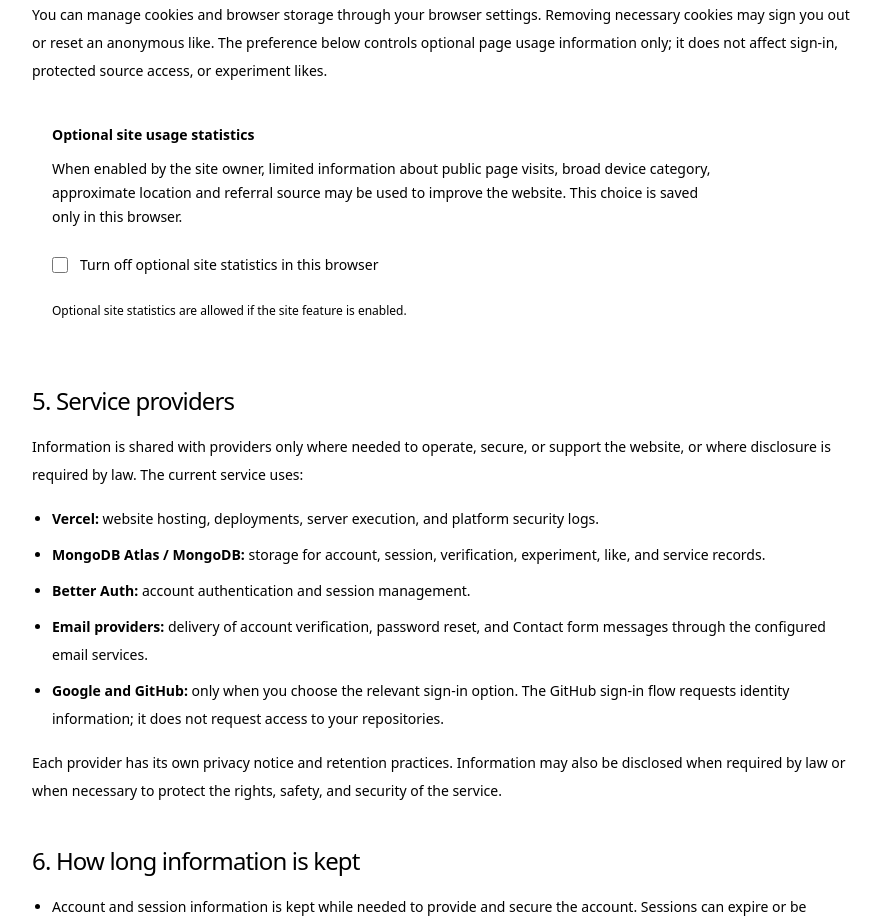
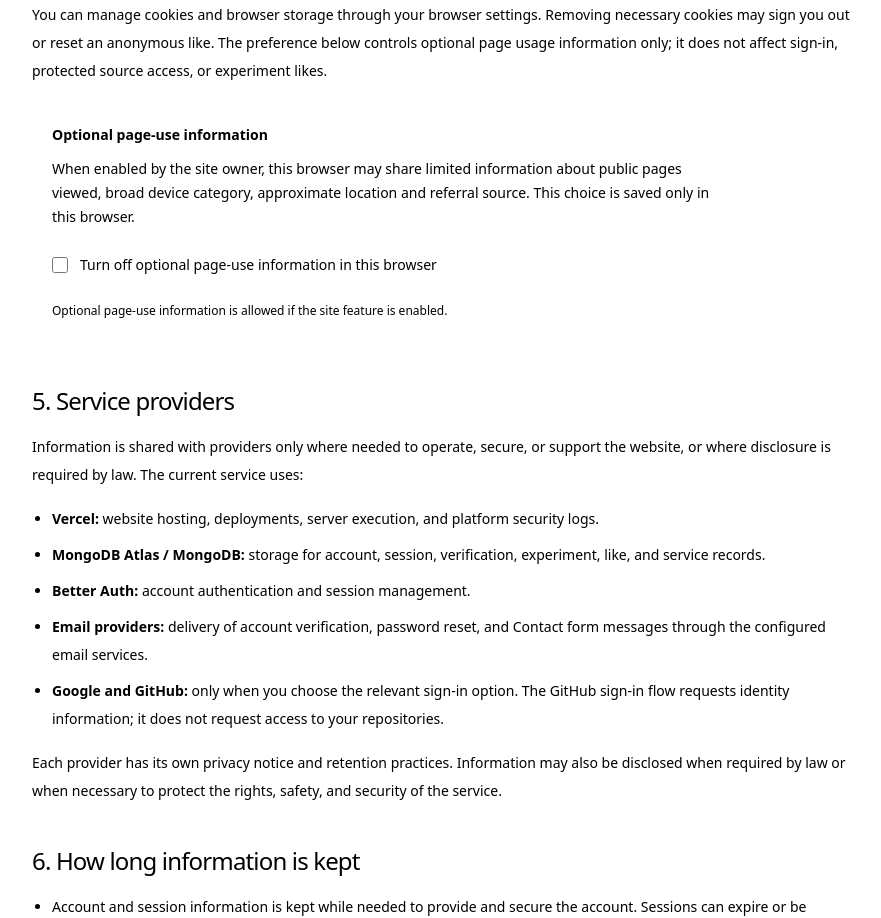
Before and after one commit to VishalChoudhary01/Vishal-Kumar-Choudhary-Frontend-Developer, a Next.js app: page /privacy in a window 1280 px wide. Shown: the part 2840-3758 px from the top of the page, without its empty margins (198-1079 px from the left). Built offline with nearby package versions, Linux system fonts and the light colour scheme; no server answers; a web font is replaced by a local one.

Commit message:
ui(privacy): describe the optional page-use preference plainly

```diff
--- a/src/app/components/portfolio-analytics/PortfolioAnalyticsPrivacyPreference.js
+++ b/src/app/components/portfolio-analytics/PortfolioAnalyticsPrivacyPreference.js
@@ -50,12 +50,12 @@ export default function PortfolioAnalyticsPrivacyPreference() {
       <div className="flex flex-wrap items-start justify-between gap-4">
         <div className="max-w-2xl">
           <h3 className="text-sm font-semibold text-text-primary">
-            Optional site usage statistics
+            Optional page-use information
           </h3>
           <p className="mt-2 text-sm leading-6 text-text-secondary">
-            When enabled by the site owner, limited information about public page visits,
-            broad device category, approximate location and referral source may be used
-            to improve the website. This choice is saved only in this browser.
+            When enabled by the site owner, this browser may share limited information about
+            public pages viewed, broad device category, approximate location and referral
+            source. This choice is saved only in this browser.
           </p>
         </div>
 
@@ -67,7 +67,7 @@ export default function PortfolioAnalyticsPrivacyPreference() {
             className="size-4 accent-[var(--brand)] focus-visible:outline-2 focus-visible:outline-offset-4 focus-visible:outline-brand"
           />
           <span className="font-medium">
-            Turn off optional site statistics in this browser
+            Turn off optional page-use information in this browser
           </span>
         </label>
       </div>
@@ -75,8 +75,8 @@ export default function PortfolioAnalyticsPrivacyPreference() {
       <div className="mt-3 flex flex-wrap items-center justify-between gap-2 text-xs">
         <p className={optedOut ? "text-success" : "text-text-tertiary"}>
           {optedOut
-            ? "Optional site statistics are off for this browser."
-            : "Optional site statistics are allowed if the site feature is enabled."}
+            ? "Optional page-use information is off for this browser."
+            : "Optional page-use information is allowed if the site feature is enabled."}
         </p>
         {storageUnavailable ? (
           <p role="alert" className="text-warning">
```
